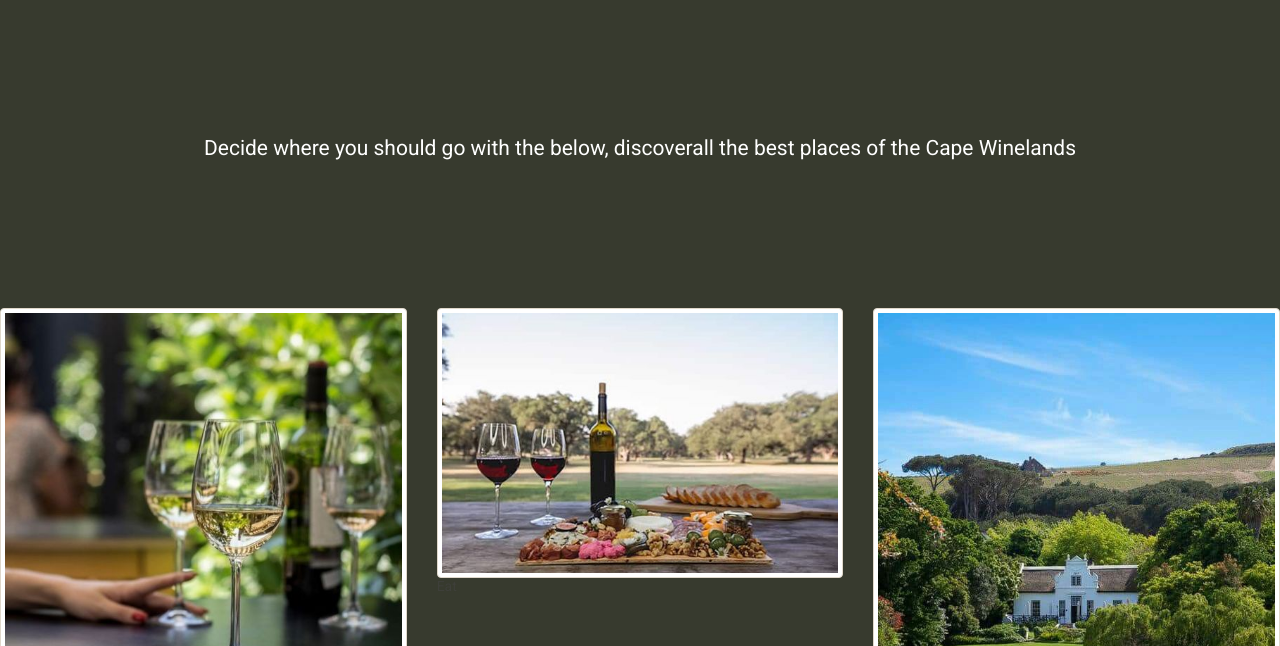
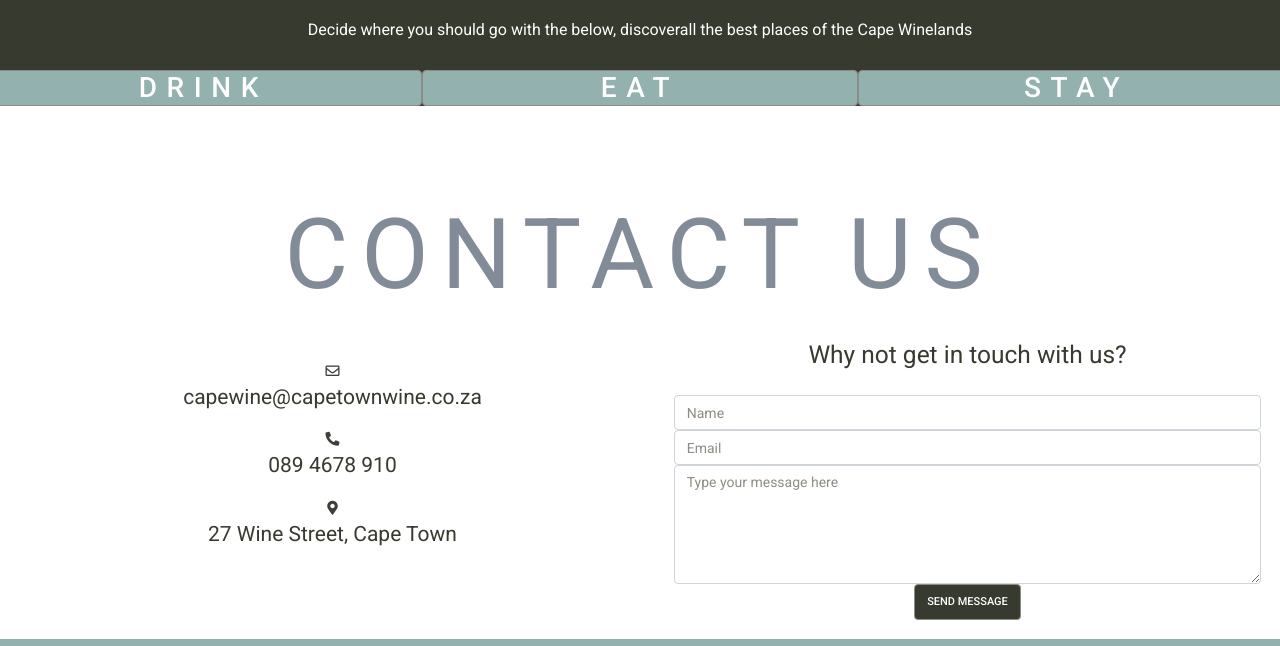
Before and after one commit to Code-Institute-Submissions/capewine, a plain HTML site: page index.html in a window 1280 px wide. Shown: the part 2200-2846 px from the top of the page. Drawn offline with nearby package versions, Linux system fonts and the light colour scheme.

Commit message:
Chnages to Dscovery page, using butons instead of images

```diff
--- a/assets/css/style.css
+++ b/assets/css/style.css
@@ -145,6 +145,21 @@ html, body {
     height: auto;
     background-color: #373A2E;
 }
+.discovery-text{
+    color: white;
+    padding: 1%;
+    font-size: 1rem;
+    text-align: center;
+}
+.filter-button{
+    color: white;
+    text-transform: uppercase;
+    width: 60%;
+    font-size: 2em;
+    letter-spacing: 0.6rem;
+    background-color: #92B1AF;
+    padding: 0,2%;
+}
 
 /* Styling for the Contact US section */
  .contact {
--- a/index.html
+++ b/index.html
@@ -80,26 +80,15 @@
 	<!-- Discovery section with filters for drink, eat, stay activities -->
 	<section id="Discovery" class="discovery">
 		<h2 class="header">Discovery</h2>
-        <p class="card-text">Decide where you should go with the below, discoverall the best places of the Cape Winelands</p>
-        	<div class="row">
-			<div class="col-lg-4" id="Drink"><img src="assets/images/cape-wine-our-story.jpg" alt="thumbnail" class="img-thumbnail shadow-drop-2-center">
-				<h6 class="flag">Drink</h6>
-			</div>
-			<div class="col-lg-4" id="Eat"><img src="assets/images/eat-cape-wine.jpg" alt="thumbnail" class="img-thumbnail shadow-drop-2-center">
-				<h6 class="flag">Eat</h6>
-			</div>
-			<div class="col-lg-4" id="Stay"><img src="assets/images/stay-cape-wine.jpg" alt="thumbnail" class="img-thumbnail shadow-drop-2-center">
-				<h6 class="flag">Stay</h6>
-			</div>
-		</div>
+        <p class="discovery-text">Decide where you should go with the below, discoverall the best places of the Cape Winelands</p>
 
 		<div class="row">
-            <div class = "suggestion col-lg-6 col-md-6 col-sm-12">
-            </div>
-            <div class ="map col-lg-6 col-md-6 col-sm-12">
-            </div>
+       <button type="button" class="filter-button btn btn-secondary btn-lg-4 col-md-4 col-sm-12" btn-block>Drink</button>
+       <button type="button" class="filter-button btn btn-secondary btn-lg-4 col-md-4 col-sm-12" btn-block>Eat</button>
+       <button type="button" class="filter-button btn btn-secondary btn-lg-4 col-md-4 col-sm-12" btn-block>Stay</button>
         </div>
 	</section>
+
 
 	<!-- Filter earch & table that filters results from a map, table -->
 
```
Also changed, not shown: assets/images/drink2-cape-wine-crop.jpg (added), assets/images/eat2-cape-wine-crop.jpg (added), assets/images/stay2-cape-wine-crop.jpg (added).
